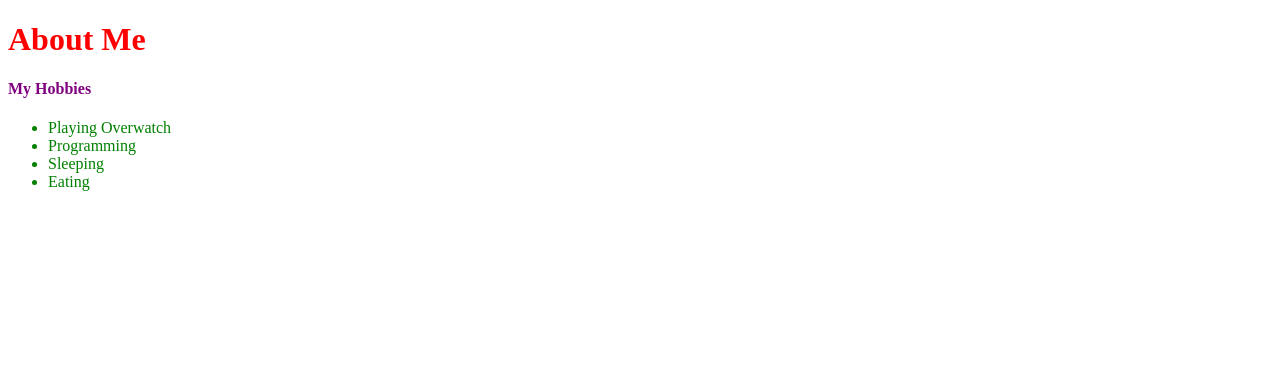
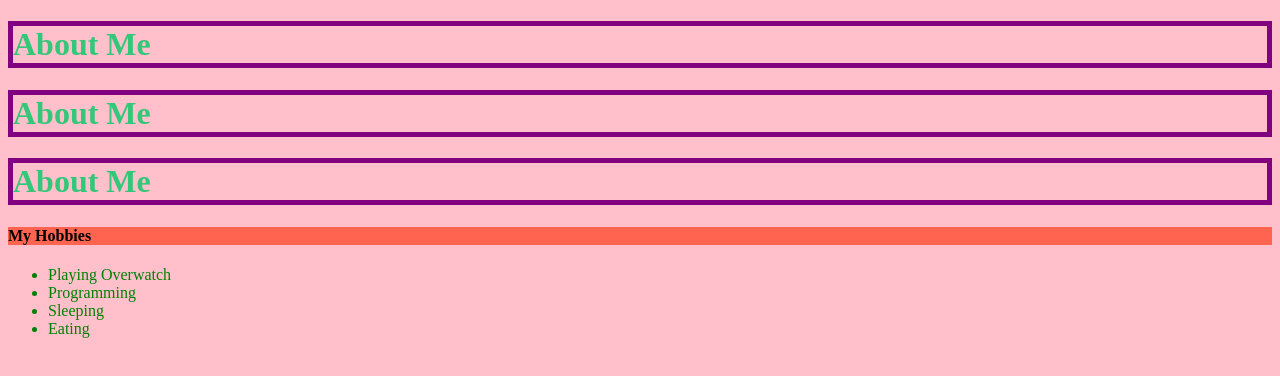
Before and after one commit to svwoodhouse/WebDeveloper_BootCamp_Assignments, a plain HTML site: page Section5_Assignments/aboutMe.html in a window 1280 px wide. Drawn offline with Linux system fonts and the light colour scheme.

Commit message:
Added file demostartion background color and borders in CSS

```diff
--- a/Section5_Assignments/aboutMe.html
+++ b/Section5_Assignments/aboutMe.html
@@ -5,6 +5,8 @@
         <link rel="stylesheet" type="text/css" href="app.css">
     </head>
     <body>
+      <h1>About Me</h1>
+      <h1>About Me</h1>
       <h1>About Me</h1>
       <h4>My Hobbies</h4>
       <ul>
--- a/Section5_Assignments/app.css
+++ b/Section5_Assignments/app.css
@@ -1,5 +1,10 @@
 h1 {
-    color: red;
+    color:rgba(0, 200, 100, 0.8);
+    border-color: purple;
+    border-width: 5px;
+    border-style: solid;
+
+    border: 5px solid purple;
 }
 
 li {
@@ -7,5 +12,14 @@ li {
 }
 
 h4 {
-    color : purple;
+    background: rgb(255, 100, 80)
 }
+
+body {
+    background: pink;
+    /*
+    background: url(http://www.graphicsbeam.com/wp-content/uploads/2013/03/Drawn-Wood-Grain-Texture-520x301.jpg);
+    background-repeat: no-repeat;
+    background-size: cover;
+    */
+}
```
Also changed, not shown: Section4_Assignments/formsExercise.html (+1 -1 lines).
